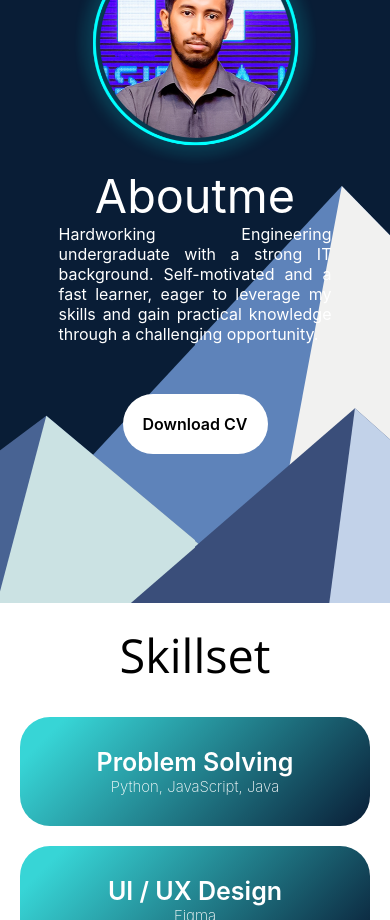
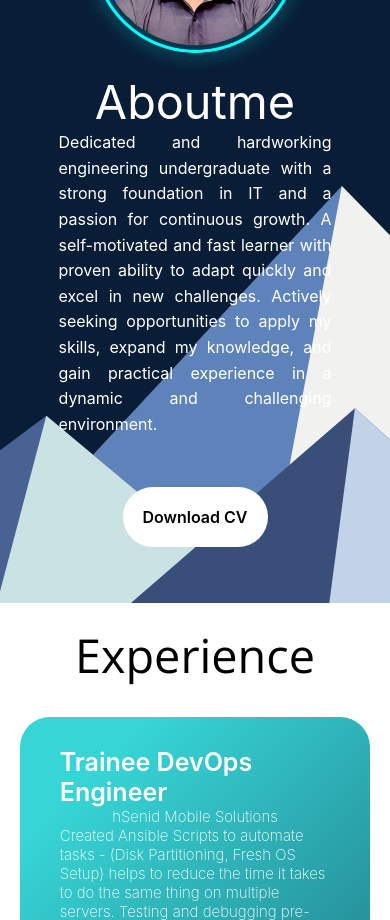
Before and after one commit to thanurarukshan/React-Portfolio-V2.0, a React (Create React App) app: page / in a window 390 px wide. Shown: the part 1080-2000 px from the top of the page. Built offline with nearby package versions, Linux system fonts and the light colour scheme.

Commit message:
portfolio update 0.1

```diff
--- a/src/Aboutme.css
+++ b/src/Aboutme.css
@@ -59,6 +59,7 @@
 @media (max-width: 1200px) {
   .Aboutme-dis {
     max-width: 70%;
+    line-height: 1.6;
   }
   .Aboutme-aboutme {
     font-size: 12vw;
--- a/src/Aboutme.js
+++ b/src/Aboutme.js
@@ -23,9 +23,7 @@ function Aboutme() {
         Aboutme
       </span>
       <span className="Aboutme-dis" data-aos="fade-up">
-      Hardworking Engineering undergraduate with a strong IT background.
-      Self-motivated and a fast learner, eager to leverage my skills and gain
-      practical knowledge through a challenging opportunity.
+      Dedicated and hardworking engineering undergraduate with a strong foundation in IT and a passion for continuous growth. A self-motivated and fast learner with proven ability to adapt quickly and excel in new challenges. Actively seeking opportunities to apply my skills, expand my knowledge, and gain practical experience in a dynamic and challenging environment.
       </span>
       <a className="Aboutme-cv" data-aos="fade-up" onClick={handleDownloadCV}>
         Download CV
--- a/src/App.js
+++ b/src/App.js
@@ -11,10 +11,11 @@ import { GitHub } from "@mui/icons-material";
 function App() {
   const [text] = useTypewriter({
     words: [
+      "Trainee DevOps Engineer",
       "Engineering Undergraduate",
       "Cloud Enthusiast",
-      "Web Developer",
-      "Software Engineer",
+      "AWS Trained",
+      "Freelancer (Development)",
     ],
     loop: {},
   });
--- /dev/null
+++ b/src/Experience.css
@@ -0,0 +1,81 @@
+@font-face {
+  font-family: "masque";
+  src: url(../public/MASQUE__.ttf);
+}
+.Skillset {
+  margin-top: -5px;
+  /* padding-top: 50px; */
+  padding-bottom: 100px;
+  color: black;
+  background-color: white;
+  min-width: 100vw;
+  min-height: 100vh;
+  display: flex;
+  justify-content: center;
+  align-items: center;
+  flex-direction: column;
+}
+
+.Skillset-skill-name {
+  font-family: "sans";
+  font-size: 80px;
+}
+
+.Skillset-skill {
+  display: flex;
+  align-items: center;
+  flex-direction: column;
+}
+
+.Skillset-skill-des {
+  max-width: 1200px;
+  display: grid;
+  grid-template-columns: repeat(3, 1fr);
+}
+
+.Skillset-skill-des div {
+  display: flex;
+  flex-direction: column;
+  background-color: #091d36;
+  background-image: linear-gradient(315deg, #091d36 0%, #37d5d6 90%);
+  color: white;
+  margin: 10px;
+  padding: 30px 40px;
+  border-radius: 30px;
+  align-items: center;
+  justify-content: center;
+  transition: 1s;
+}
+
+.Skillset-skill-des div:hover {
+  scale: 105%;
+  transition: 1s;
+  color: aqua;
+}
+
+#title {
+  font-weight: 600;
+  font-size: 30px;
+}
+#title-content {
+  font-weight: 200;
+}
+
+@media (max-width: 1200px) {
+  .Skillset-skill-name {
+    font-size: 12vw;
+    margin: 20px;
+  }
+  .Skillset-skill-des {
+    display: flex;
+    flex-direction: column;
+    max-width: 95%;
+  }
+  #title {
+    font-size: 25px;
+  }
+
+  #title-content {
+    font-size: 15px;
+  }
+}
--- /dev/null
+++ b/src/Experience.js
@@ -0,0 +1,120 @@
+// import Logoslider from "./Logoslider";
+import "./Experience.css";
+import React, { useEffect } from "react";
+import AOS from "aos";
+import "aos/dist/aos.css";
+
+function Projects() {
+  const handleDivClick1 = () => {
+    window.location.href = 'https://github.com/thanurarukshan/React-Portfolio-V2.0';
+  }
+  const handleDivClick2 = () => {
+    window.location.href = 'https://github.com/thanurarukshan/property-selling-web-app-static';
+  }
+  const handleDivClick3 = () => {
+    window.location.href = 'https://unihelperlk.web.app/';
+  }
+  const handleDivClick4 = () => {
+    window.location.href = 'https://github.com/thanurarukshan/Rest-API-Node-Back-End';
+  }
+  const handleDivClick5 = () => {
+    window.location.href = 'https://github.com/thanurarukshan';
+  }
+  const hSenid = () => {
+    window.location.href = 'https://hsenidmobile.com/';
+  }
+  useEffect(() => {
+    AOS.init();
+  }, []);
+  return (
+    <div className="Skillset">
+      <div className="Skillset-skill">
+        <span className="Skillset-skill-name" data-aos="fade-up">
+          Experience
+        </span>
+        <div className="Skillset-skill-des">
+          <div data-aos="fade-up">
+            <span id="title">Trainee DevOps Engineer</span>
+            <span id="title-content">hSenid Mobile Solutions</span>
+            <span id="title-content">Created Ansible Scripts to automate tasks - (Disk Partitioning, Fresh OS Setup) helps to reduce the time it takes to do the same thing on multiple servers. Testing and debugging pre-written ansible scripts on MySQL, mongoDB binary.</span>
+            <span id="title-content">Security Hardening on Apache server (CIS | Apache 2.4) - made changes on configuration files and change the user privileges and access permissions to achieve the preposed hardening level. </span>
+            <span id="title-content">Experience with clustered systems (PCS Clusters) - Worked with a web server hosted on clustered system, where multiple systems work on same task to certify higher availability and load balancing. </span>
+            <span id="title-content">API Endpoint testing (Postman, curl, wiremock) - tested endpoints configured in Apache httpd server after applying security patches.</span>
+            <span id="title-content">System Monitoring (Grafana, Prometheus, snmp notifier, alertmanager, node exporter)- configure system to monitor servers </span>
+            <span id="title-content">Shell Scripting - wrote shell scripts to automate tasks (backup creation), read and understand complex shell based framework written for filehousekeeping, log rolling, monitoring. create a Linux tool to compare two directories with file permission, ownership and content comparison</span>
+            <span id="title-content">Working in Agile environment with two week sprint-time, daily standups. (SDLC)</span>
+            <span id="title-content">Experience in Git environments, Linux filesystems/tools, networking concepts/diagrams, network hardening methodologies, OS hardening methodologies. </span>
+          </div>
+          <div data-aos="fade-up" onClick={handleDivClick2}>
+            <span id="title">Property Selling web app (Duo Project)</span>
+            <span id="title-content">React JS, JavaScript, HTML, CSS, MySQL, JSON</span>
+            <span id="title-content">used react hooks where necessary, used single json file to fetch data, drag and drop, advanced search. Completed within two days</span>
+          </div>
+          <div data-aos="fade-up" onClick={handleDivClick3}>
+            <span id="title">Project UniHelper (Solo Project)</span>
+            <span id="title-content">HTML, CSS, JavaScript, React JS, Firebase Hosting</span>
+            <span id="title-content">static web app created as a community engagement project.</span>
+          </div>
+          <div data-aos="fade-up" onClick={handleDivClick4}>
+            <span id="title">REST API demonstration (Solo Project)</span>
+            <span id="title-content">React JS, JavaScript, Node JS, Express JS</span>
+            <span id="title-content">created a simple CRUD application for learning purposes.</span>
+          </div>
+          <div data-aos="fade-up" onClick={handleDivClick5} className="formore">
+            <span id="title">For More...</span>
+            <span id="title-content">GitHub</span>
+            {/* <span id="title-content">created a simple CRUD application for learning purposes.</span> */}
+          </div>
+          {/* <div data-aos="fade-up">
+            <span id="title">UI / UX Design</span>
+            <span id="title-content">
+              Figma
+            </span>
+          </div>
+          <div data-aos="fade-up">
+            <span id="title">Web Development - Front End</span>
+            <span id="title-content">
+              Html, CSS, JS, Reactjs, Nextjs
+            </span>
+          </div>
+          <div data-aos="fade-up">
+            <span id="title">Web Development - Back End</span>
+            <span id="title-content">
+              Nodejs, Expressjs
+            </span>
+          </div>
+          <div data-aos="fade-up">
+            <span id="title">Cloud Computing</span>
+            <span id="title-content">
+              Containers & Kubernetes, Docker, OpenShift, AWS Services
+            </span>
+          </div>
+          <div data-aos="fade-up">
+            <span id="title">DevOps</span>
+            <span id="title-content">Git, Github</span>
+          </div>
+          <div data-aos="fade-up">
+            <span id="title">Database Management</span>
+            <span id="title-content">MySQL, phpmyadmin</span>
+          </div>
+          <div data-aos="fade-up">
+            <span id="title">Software Engineering</span>
+            <span id="title-content">
+              Agile, Scrum, Linux, Data Structure and Algorithms
+            </span>
+          </div>
+          <div data-aos="fade-up">
+            <span id="title">Graphic Design</span>
+            <span id="title-content">
+              Adobe Photoshop, Adobe Illustrator, Adobe Premiere-Pro, Adobe
+              After-Effects, Adobe Lightroom
+            </span>
+          </div> */}
+        </div>
+      </div>
+      {/* <Logoslider className="Skillset-bar" /> */}
+    </div>
+  );
+}
+
+export default Projects;
--- a/src/index.js
+++ b/src/index.js
@@ -7,12 +7,14 @@ import Aboutme from "./Aboutme";
 import Skillset from "./Skillset";
 import Projects from "./Projects";
 import Footer from "./Footer";
+import Experience from "./Experience";
 
 const root = ReactDOM.createRoot(document.getElementById("root"));
 root.render(
   <React.StrictMode>
     <App />
     <Aboutme />
+    <Experience/>
     <Skillset />
     <Projects />
     <Footer />
```
